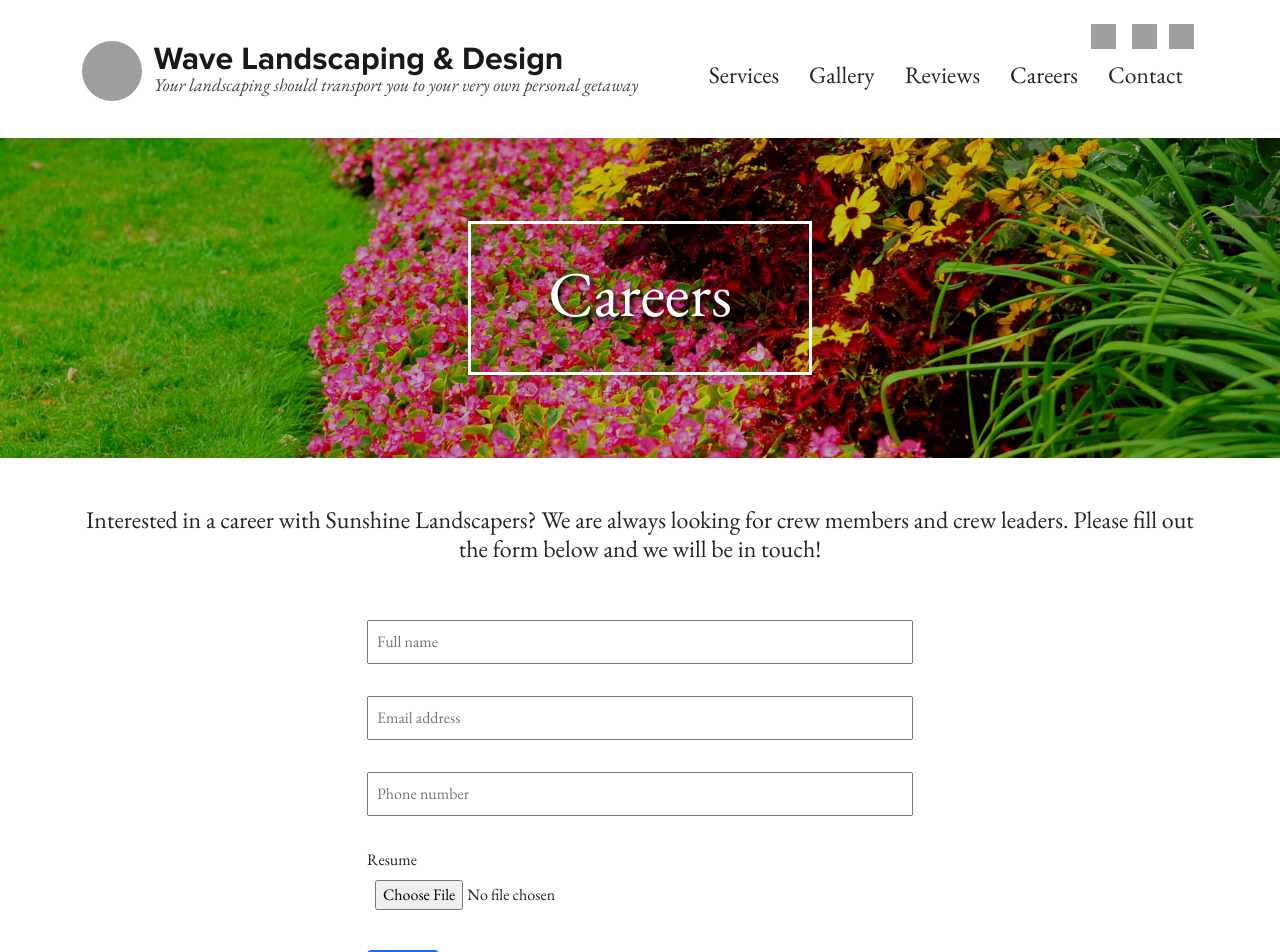
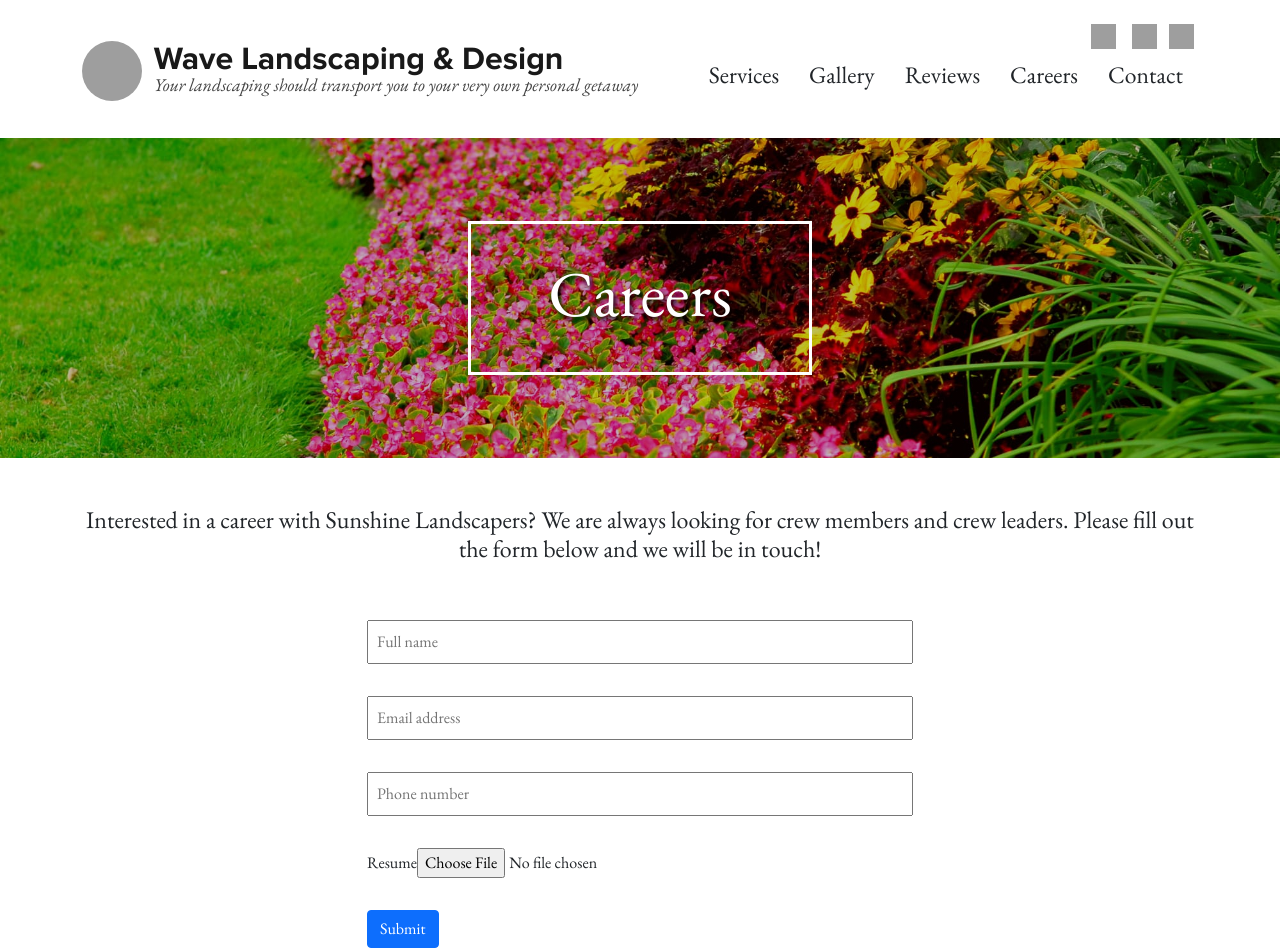
Before and after one commit to Tumulty-Web-Services/wavelandscapinganddesign-site, a Next.js app: page /careers in a window 1280 px wide. Shown: the top 952 px of the page. Built offline with nearby package versions, Linux system fonts and the light colour scheme; grey boxes are pictures that could not be loaded.

Commit message:
added encryption type to career form

```diff
--- a/pages/careers.js
+++ b/pages/careers.js
@@ -53,7 +53,7 @@ export default function Careers() {
             </h4>
           </Col>
           <Col sm={12} md={{ span: 6, offset: 3 }} className="my-5">
-            <form name="careers" action="/success" method="POST" data-netlify="true">
+            <form name="careers" action="/success" method="POST" data-netlify="true" encType="multipart/form-data">
               <input type="hidden" name="form-name" value="careers" />
               <Row>
                 <Col sm={12}>
@@ -92,7 +92,6 @@ export default function Careers() {
                     <input
                       id="resume"
                       name="resume"
-                      className="p-2 w-100"
                       type="file"
                     />
                   </label>
```
